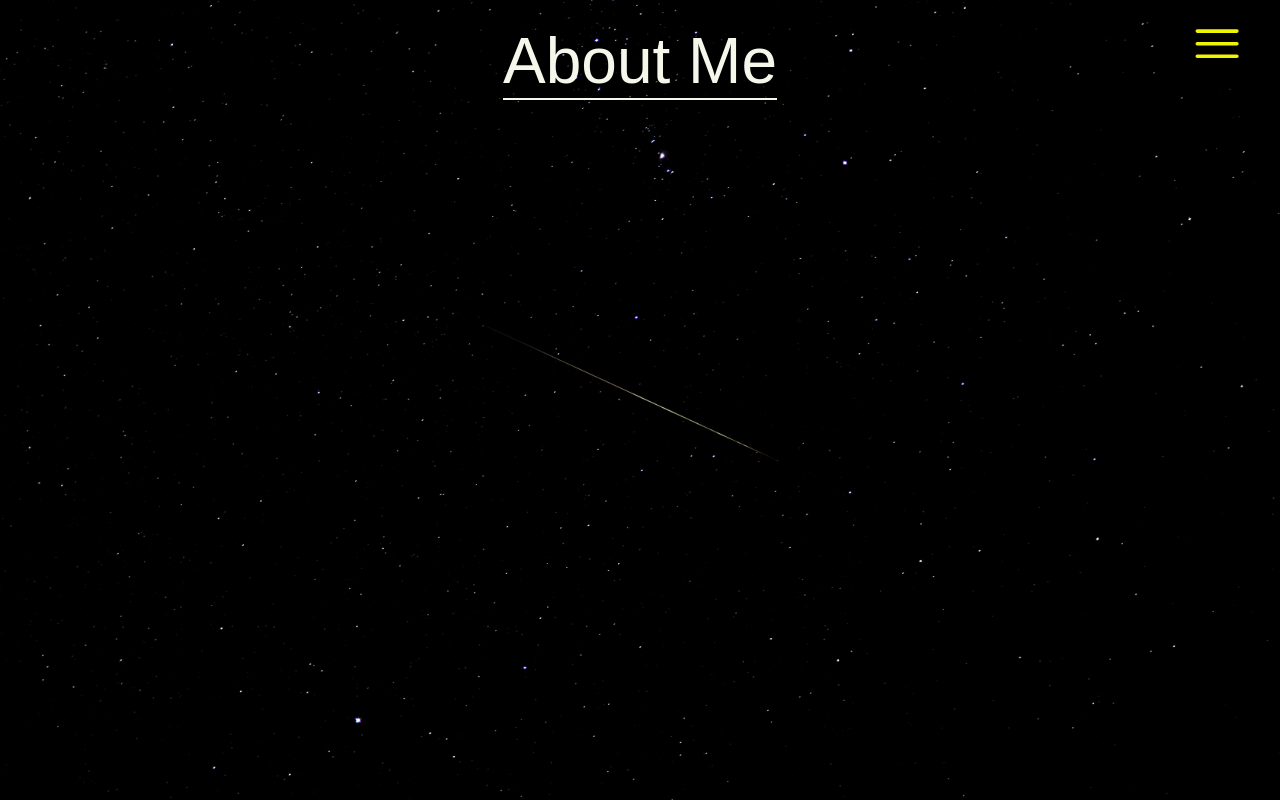
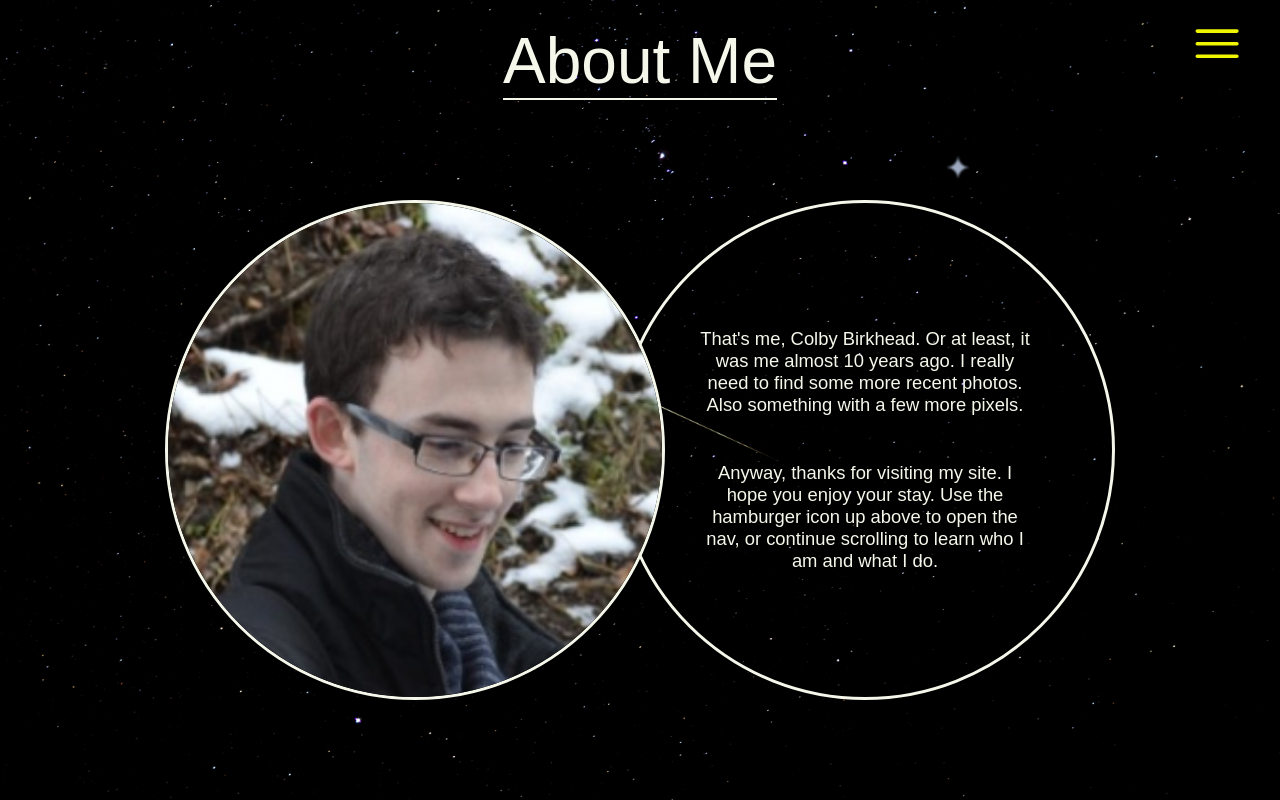
Before and after one commit to birkheadc/colby, a React app: page /about in a window 1280 px wide. Shown: the top 800 px of the page. Built offline with nearby package versions, Linux system fonts and the light colour scheme; no server answers; a web font is replaced by a local one.

Commit message:
Build About page

```diff
--- a/src/components/mainWindow/pages/about/AboutPage.tsx
+++ b/src/components/mainWindow/pages/about/AboutPage.tsx
@@ -1,15 +1,95 @@
 import * as React from 'react';
 import './AboutPage.css'
+import AboutSection from './aboutSection/AboutSection';
+import image01 from '../../../../assets/images/me/me02.png';
+
+interface IAboutSectionData {
+  image: JSX.Element,
+  text: string[]
+}
+
+const SECTIONS: IAboutSectionData[] = [
+  {
+    image: <img src={image01}></img>,
+    text: [
+      "That's me, Colby Birkhead. Or at least, it was me almost 10 years ago. I really need to find some more recent photos. Also something with a few more pixels.",
+      "Anyway, thanks for visiting my site. I hope you enjoy your stay. Use the hamburger icon up above to open the nav, or continue scrolling to learn who I am and what I do."
+    ]
+  },
+  {
+    image: <img src={image01}></img>,
+    text: [
+      "That's me, Colby Birkhead. Or at least, it was me almost 10 years ago. I really need to find some more recent photos. Also something with a few more pixels.",
+      "Anyway, thanks for visiting my site. I hope you enjoy your stay. Use the hamburger icon up above to open the nav, or continue scrolling to learn who I am and what I do."
+    ]
+  },
+  {
+    image: <img src={image01}></img>,
+    text: [
+      "That's me, Colby Birkhead. Or at least, it was me almost 10 years ago. I really need to find some more recent photos. Also something with a few more pixels.",
+      "Anyway, thanks for visiting my site. I hope you enjoy your stay. Use the hamburger icon up above to open the nav, or continue scrolling to learn who I am and what I do."
+    ]
+  },
+  {
+    image: <img src={image01}></img>,
+    text: [
+      "That's me, Colby Birkhead. Or at least, it was me almost 10 years ago. I really need to find some more recent photos. Also something with a few more pixels.",
+      "Anyway, thanks for visiting my site. I hope you enjoy your stay. Use the hamburger icon up above to open the nav, or continue scrolling to learn who I am and what I do."
+    ]
+  },
+  {
+    image: <img src={image01}></img>,
+    text: [
+      "That's me, Colby Birkhead. Or at least, it was me almost 10 years ago. I really need to find some more recent photos. Also something with a few more pixels.",
+      "Anyway, thanks for visiting my site. I hope you enjoy your stay. Use the hamburger icon up above to open the nav, or continue scrolling to learn who I am and what I do."
+    ]
+  },
+]
+
+interface IAboutSectionData {
+  image: JSX.Element,
+  text: string[]
+}
 
 interface IAboutPageProps {
 
 }
 
 function AboutPage(props: IAboutPageProps) {
+
+  const [scroll, setScroll] = React.useState<number>(0);
+  const [current, setCurrent] = React.useState<number>(0);
+
+  function calculateCurrent(): void {
+    const wrapper: Element | null = document.querySelector('#about-wrapper');
+    if (wrapper == null) return;
+    //setCurrent(0);
+  }
+
+  React.useEffect(() => {
+    console.log(current);
+  }, [current]);
+
+  React.useEffect(() => {
+    calculateCurrent();
+    // const wrapper: Element | null = document.querySelector('#about-wrapper');
+    // if (wrapper == null) return;
+    // setCurrent(Math.floor(scroll / (wrapper.clientHeight / SECTIONS.length)));
+  }, [scroll]);
+
+  React.useEffect(() => {
+    window.addEventListener('scroll', () => setScroll(window.scrollY));
+    return () => window.removeEventListener('scroll', () => setScroll(window.scrollY));
+  }, []);
+
   return (
     <div className='main-content-wrapper'>
-      <div className='about-wrapper'>
+      <div className='about-wrapper' id='about-wrapper'>
         <h1>About Me</h1>
+        {SECTIONS.map(
+          (section, index) =>
+          <AboutSection key={'about-section_' + index} image={section.image} imageGoesLeft={index % 2 === 0 ? true : false} isActive={index === current} text={section.text}/>
+        )}
       </div>
     </div>
   );
--- /dev/null
+++ b/src/components/mainWindow/pages/about/aboutSection/AboutSection.css
@@ -0,0 +1,68 @@
+section.about-section {
+  transform: scale(--nav-scale);
+  display: grid;
+  grid-template: 1fr / 1fr;
+  place-items: center;
+  height: 500px;
+  margin: 100px 0;
+}
+
+section.about-section-active>div.about-goes-left {
+  transform: translate(-45%, 0);
+  transition: transform 500ms;
+  transition-timing-function:cubic-bezier(0.175, 0.885, 0.32, 1.275);
+}
+
+section.about-section-active>div.about-goes-right {
+  transform: translate(45%, 0);
+  transition: transform 500ms;
+  transition-timing-function:cubic-bezier(0.175, 0.885, 0.32, 1.275);
+}
+
+section.about-section>div {
+  grid-column: 1 / 1;
+  grid-row:  1 / 1;
+  border-radius: 50%;
+  overflow: hidden;
+  width: 500px;
+  height: 500px;
+  border: var(--border-nav-a);
+  transition: transform 200ms;
+  transition-timing-function: ease;
+}
+
+div.about-image-wrapper {
+  z-index: 1;
+}
+
+div.about-image-wrapper>img {
+  width: 100%;
+  height: 100%;
+}
+
+div.about-text-wrapper {
+  position: relative;
+}
+
+div.about-text-wrapper>div {
+  position: absolute;
+  inset: 16%;
+  display: flex;
+  flex-direction: column;
+  justify-content: space-evenly;
+  text-align: center;
+}
+
+@media (max-width: 980px) {
+  section.about-section {
+    height: 750px;
+  }
+
+  section.about-section-active>div.about-goes-left {
+    transform: translate(0, -45%);
+  }
+
+  section.about-section-active>div.about-goes-right {
+    transform: translate(0, 45%);
+  }
+}
--- /dev/null
+++ b/src/components/mainWindow/pages/about/aboutSection/AboutSection.tsx
@@ -0,0 +1,28 @@
+import * as React from 'react';
+import './AboutSection.css';
+
+interface IAboutSectionProps {
+  text: string[],
+  image: JSX.Element,
+  isActive: boolean,
+  imageGoesLeft: boolean
+}
+function AboutSection(props: IAboutSectionProps): JSX.Element {
+  return (
+    <section className={props.isActive ? 'about-section about-section-active' : 'about-section about-section-inactive'}>
+      <div className={props.imageGoesLeft ? 'about-image-wrapper about-goes-left' : 'about-image-wrapper about-goes-right'}>
+        {props.image}
+      </div>
+      <div className={props.imageGoesLeft ? 'about-text-wrapper about-goes-right' : 'about-text-wrapper about-goes-left'}>
+        <div>
+          {props.text.map(
+            (t, index) =>
+            <p key={index}>{t}</p>
+          )}
+        </div>
+      </div>
+    </section>
+  );
+}
+
+export default AboutSection;
```
Also changed, not shown: src/assets/images/me/me02.png (added).
